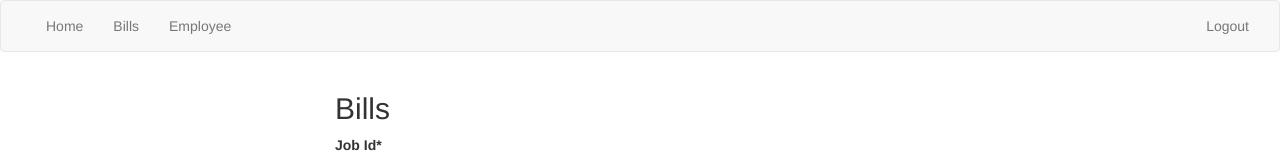
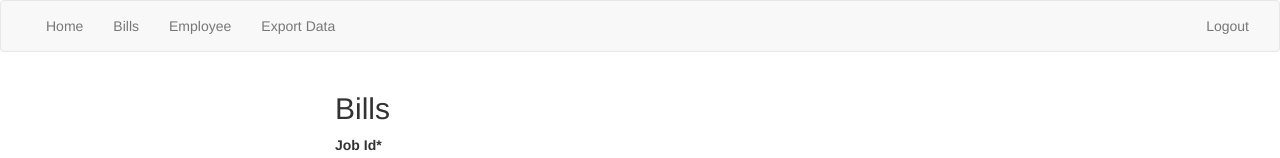
Before and after one commit to 2017-Arizona-Opportunity-Hack/Team2, an Angular app in the folder App/: page /bills in a window 1280 px wide. Shown: the top 158 px of the page. Built offline with nearby package versions, Linux system fonts and the light colour scheme.

Commit message:
Updated Vers of Jasmine

```diff
--- a/App/package.json
+++ b/App/package.json
@@ -28,7 +28,7 @@
   },
   "devDependencies": {
     "@angular/compiler-cli": "^2.3.1",
-    "@types/jasmine": "2.5.38",
+    "@types/jasmine": "2.5.51",
     "@types/node": "^6.0.42",
     "angular-cli": "1.0.0-beta.28.3",
     "codelyzer": "~2.0.0-beta.1",
@@ -42,6 +42,6 @@
     "protractor": "~4.0.13",
     "ts-node": "1.2.1",
     "tslint": "^4.3.0",
-    "typescript": "~2.0.3"
+    "typescript": "~2.1"
   }
 }
--- a/App/src/app/header/header.component.html
+++ b/App/src/app/header/header.component.html
@@ -28,6 +28,13 @@
           <!--<span *ngIf="this.route === '/home'" class="active"></span>-->
           <a routerLink="/employee">Employee </a>
         </li>
+        <li onclick="showModel()"><a>Export Data</a></li>
+        <script>
+          function showModal(){
+            $('my_file').click();
+          }
+        </script>
+
       </ul>
       <ul class="nav navbar-nav navbar-right">
         <li (click)="deAuthenticateUser()"><a routerLink="/login">Logout</a></li>
```
